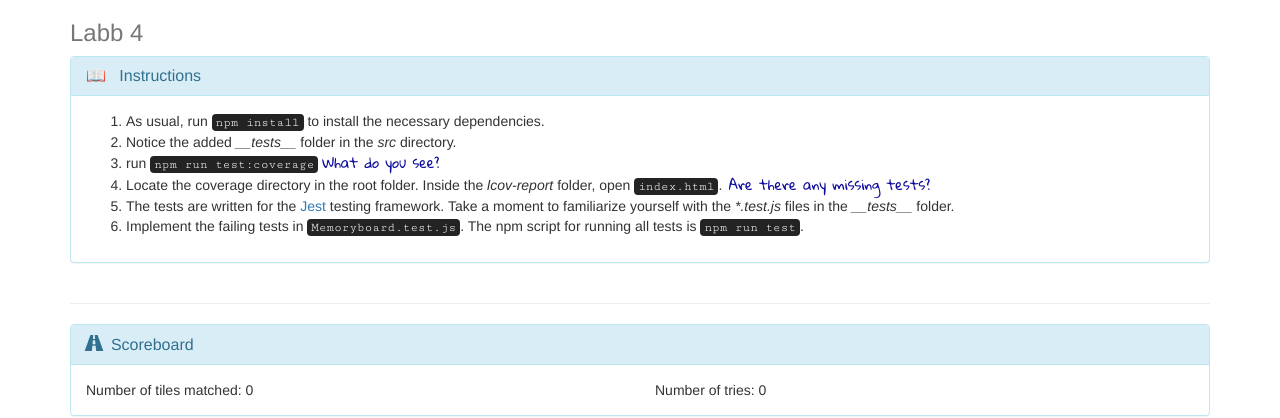
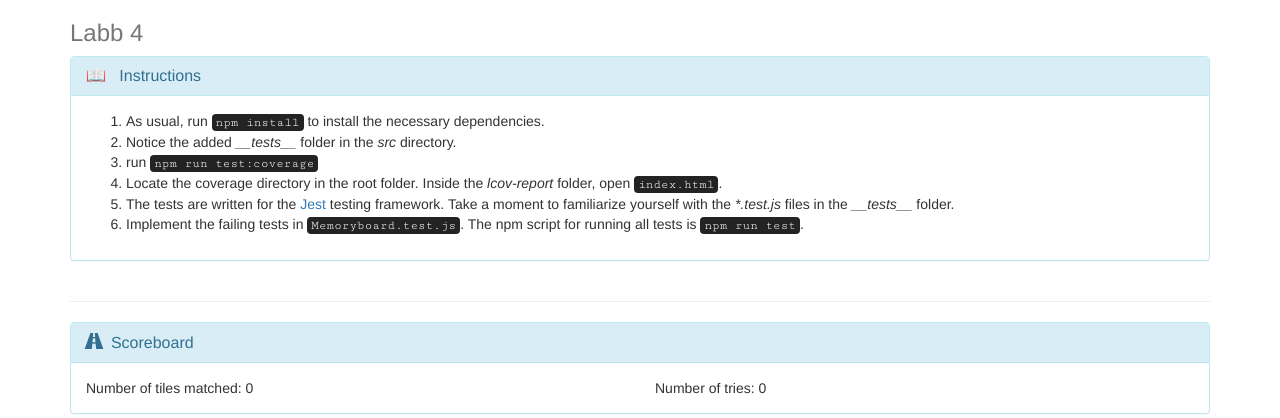
Before and after one commit to techbecca/app-webb-101, a website built with webpack: page lab4/index.html in a window 1280 px wide. Shown: the top 418 px of the page. Built offline with nearby package versions, Linux system fonts and the light colour scheme.

Commit message:
removed questions from index.html

```diff
--- a/lab4/index.html
+++ b/lab4/index.html
@@ -35,8 +35,8 @@
                     <ol class="instructions">
                         <li>As usual, run <code>npm install</code> to install the necessary dependencies.</li>
                         <li>Notice the added <i>__tests__</i> folder in the <i>src</i> directory.</li>
-                        <li>run <code>npm run test:coverage</code> <span class="question"> What do you see?</span></li>
-                        <li>Locate the coverage directory in the root folder. Inside the <i>lcov-report</i> folder, open <code>index.html</code>.<span class="question"> Are there any missing tests?</span></li>
+                        <li>run <code>npm run test:coverage</code></li>
+                        <li>Locate the coverage directory in the root folder. Inside the <i>lcov-report</i> folder, open <code>index.html</code>.</li>
                         <li>The tests are written for the <a href="https://facebook.github.io/jest/">Jest</a> testing framework. Take a moment to familiarize yourself with the <i>*.test.js</i> files in the <i>__tests__</i> folder.</li>
                         <li>Implement the failing tests in <code>Memoryboard.test.js</code>. The npm script for running all tests is <code>npm run test</code>. </li>
                     </ol>
```
